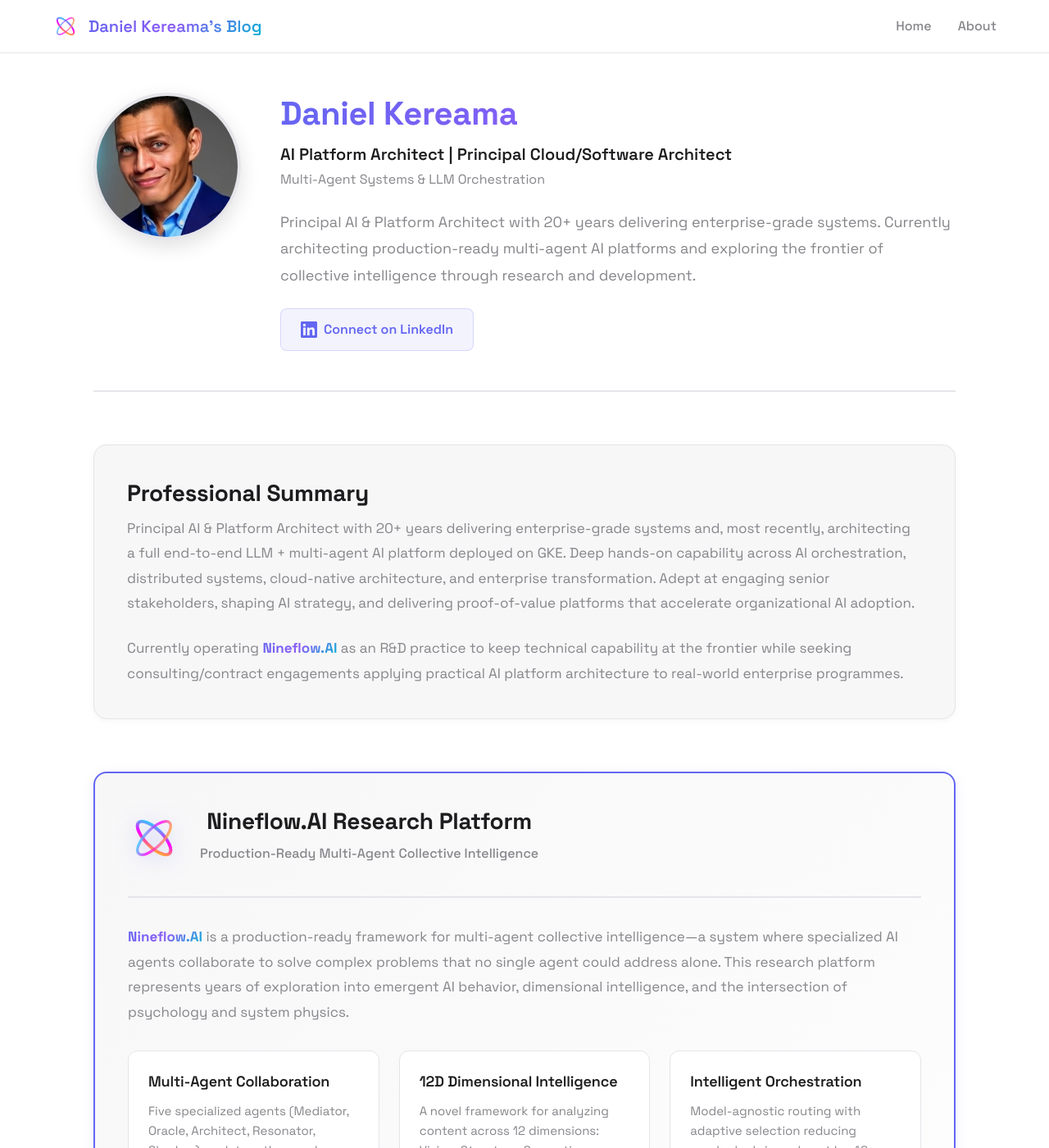
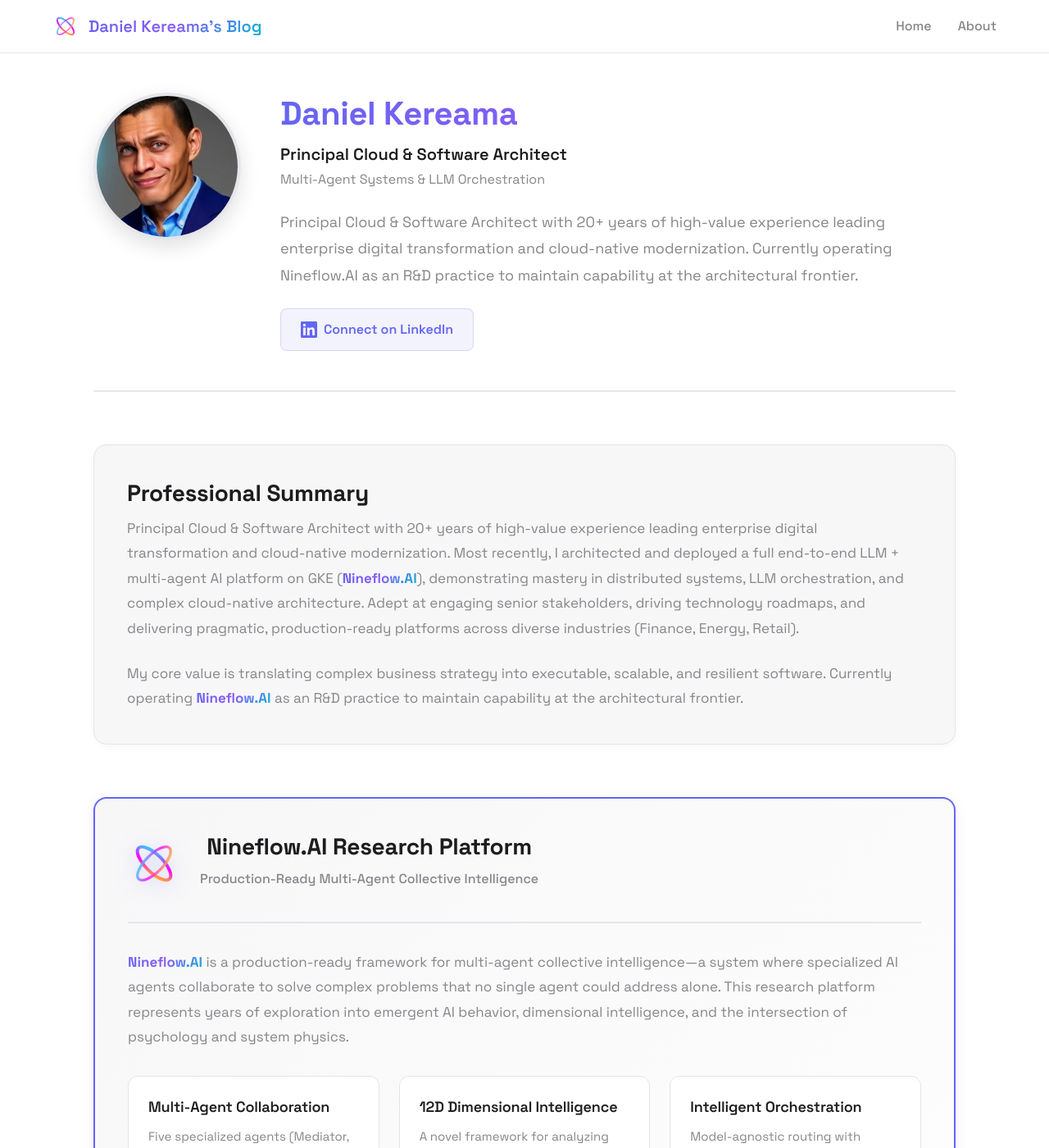
Before and after one commit to nineflowAmin/daniel-kereama.github.io, a Jekyll site: the page built from about.md, in a window 1280 px wide and 1400 px high. Shown: the whole window at 82% size. Built offline with Jekyll 4.4.1, drawn with Linux system fonts in a browser that asks for light colours; some of the changed text lies outside the part shown.

Commit message:
Refine About page positioning for broader market appeal
- Updated Professional Summary to lead with 'Principal Cloud & Software Architect' (broader positioning)
- Positioned Nineflow.AI as proof-point of systems mastery rather than narrow AI focus
- Reframed 'Proven AI Architecture Delivery' to 'Proof of Advanced Systems Delivery' (emphasizes general systems complexity)
- Updated Connect section to mention both contract and permanent positions
- Broadened language from 'AI platforms' to 'Principal/Lead Architecture roles'
- Maintains world-class design while appealing to wider enterprise architecture market

```diff
--- a/about.md
+++ b/about.md
@@ -10,12 +10,12 @@ title: "About"
     </div>
     <div class="about-content">
       <h1 class="text-gradient-nineflow">Daniel Kereama</h1>
-      <p class="about-title">AI Platform Architect | Principal Cloud/Software Architect</p>
+      <p class="about-title">Principal Cloud & Software Architect</p>
       <p class="about-subtitle">Multi-Agent Systems & LLM Orchestration</p>
       <p class="lead">
-        Principal AI & Platform Architect with 20+ years delivering enterprise-grade systems.
-        Currently architecting production-ready multi-agent AI platforms and exploring the frontier
-        of collective intelligence through research and development.
+        Principal Cloud & Software Architect with 20+ years of high-value experience leading
+        enterprise digital transformation and cloud-native modernization. Currently operating
+        Nineflow.AI as an R&D practice to maintain capability at the architectural frontier.
       </p>
       <div class="about-links">
         <a href="https://www.linkedin.com/in/daniel-kereama/" target="_blank" rel="noopener noreferrer" class="about-link">
@@ -31,16 +31,17 @@ title: "About"
   <div class="about-section">
     <h2 class="section-title">Professional Summary</h2>
     <p class="section-content">
-      Principal AI & Platform Architect with 20+ years delivering enterprise-grade systems and,
-      most recently, architecting a full end-to-end LLM + multi-agent AI platform deployed on GKE.
-      Deep hands-on capability across AI orchestration, distributed systems, cloud-native architecture,
-      and enterprise transformation. Adept at engaging senior stakeholders, shaping AI strategy, and
-      delivering proof-of-value platforms that accelerate organizational AI adoption.
+      Principal Cloud & Software Architect with 20+ years of high-value experience leading enterprise
+      digital transformation and cloud-native modernization. Most recently, I architected and deployed
+      a full end-to-end LLM + multi-agent AI platform on GKE (<strong class="text-gradient-nineflow">Nineflow.AI</strong>),
+      demonstrating mastery in distributed systems, LLM orchestration, and complex cloud-native architecture.
+      Adept at engaging senior stakeholders, driving technology roadmaps, and delivering pragmatic,
+      production-ready platforms across diverse industries (Finance, Energy, Retail).
     </p>
     <p class="section-content">
-      Currently operating <strong class="text-gradient-nineflow">Nineflow.AI</strong> as an R&D practice
-      to keep technical capability at the frontier while seeking consulting/contract engagements applying
-      practical AI platform architecture to real-world enterprise programmes.
+      My core value is translating complex business strategy into executable, scalable, and resilient software.
+      Currently operating <strong class="text-gradient-nineflow">Nineflow.AI</strong> as an R&D practice to
+      maintain capability at the architectural frontier.
     </p>
   </div>
 
@@ -261,9 +262,10 @@ title: "About"
         combining deep implementation expertise with strategic architectural thinking.</p>
       </div>
       <div class="differentiator-item">
-        <strong>Proven AI Architecture Delivery</strong>
-        <p>Production-deployed AI platform with 17-service microservices architecture, multi-agent orchestration,
-        and LLM routing delivered in 2 months.</p>
+        <strong>Proof of Advanced Systems Delivery</strong>
+        <p>Production-deployed LLM/Multi-Agent AI platform (17-service microservices architecture, complex orchestration,
+        GKE deployment) delivered in 2 months—demonstrating ability to solve the most difficult problems in distributed
+        systems, cloud-native design, and integration at speed.</p>
       </div>
       <div class="differentiator-item">
         <strong>Cross-Layer Architecture Expertise</strong>
@@ -301,8 +303,10 @@ title: "About"
   <div class="about-section contact-section">
     <h2 class="section-title">Connect</h2>
     <p class="section-content">
-      I'm actively seeking 6–18 month consulting or principal architecture engagements focused on AI platforms,
-      LLM orchestration, enterprise adoption, or multi-agent system integration.
+      Ongoing R&D practice maintaining leading-edge capability in AI and distributed systems architecture.
+      Actively seeking Principal/Lead Architecture roles or high-impact consulting engagements where 20+ years
+      of enterprise transformation expertise, combined with cutting-edge cloud and LLM platform delivery, can
+      drive significant business value. Open to both fixed-term contract and permanent leadership positions.
     </p>
     <div class="contact-links">
       <a href="https://www.linkedin.com/in/daniel-kereama/" target="_blank" rel="noopener noreferrer" class="contact-link">
```
